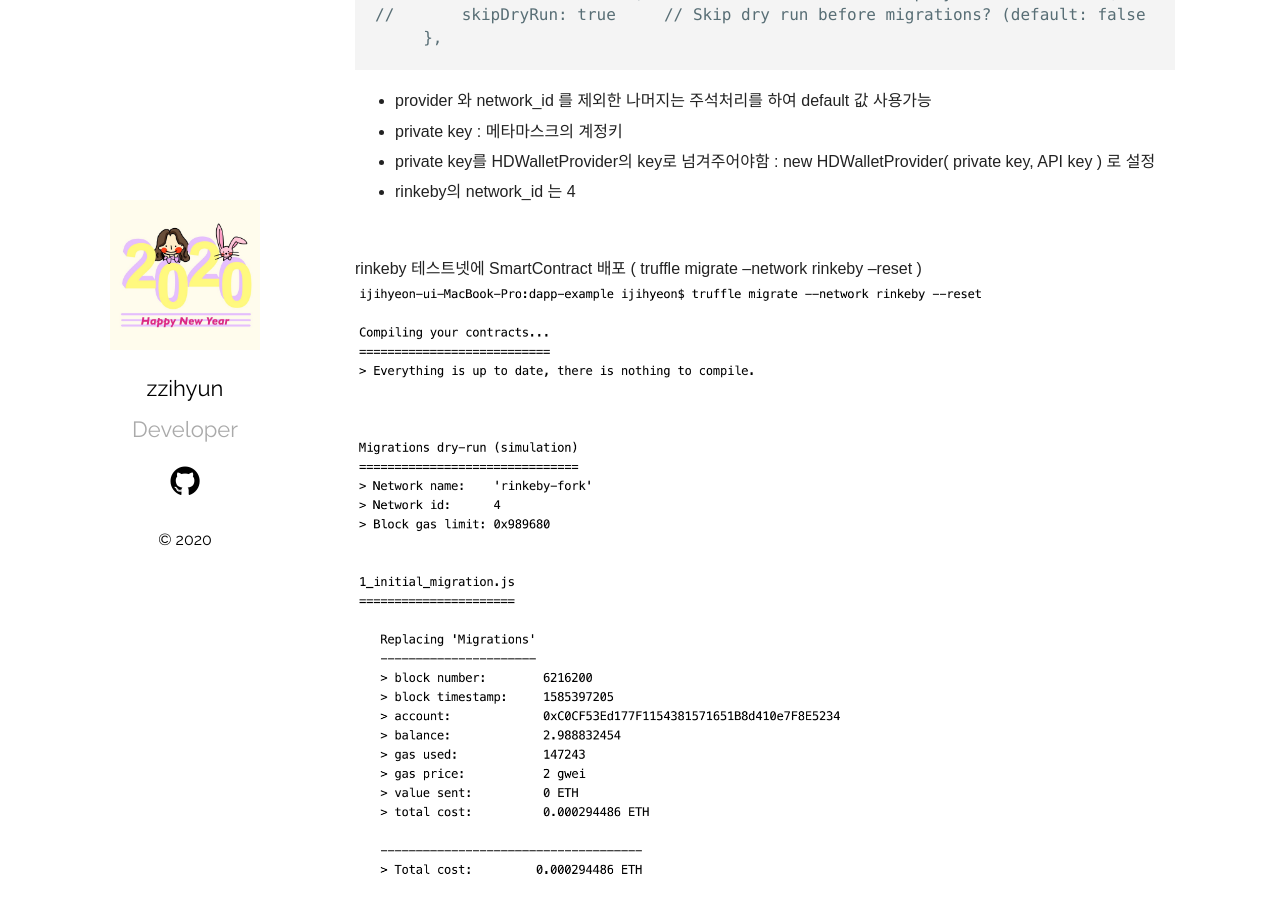
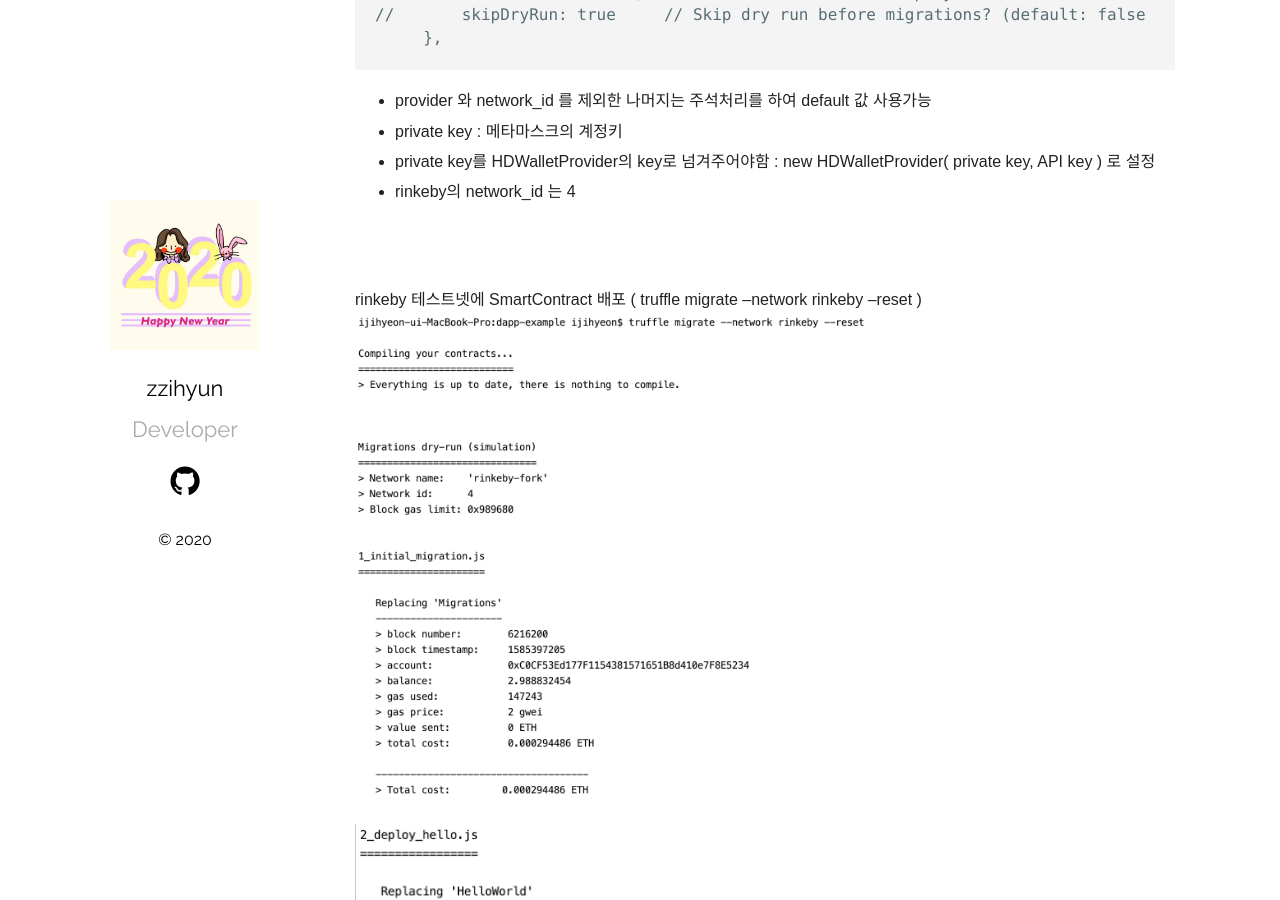
Before and after one commit to jhhhj1002/jhhhj1002.github.io, a Jekyll site: the page built from _posts/2020-03-27-Truffle-in-Blockchain-02.markdown, in a window 1280 px wide and 900 px high, scrolled down 4562 px. Built offline with Jekyll 4.4.1, drawn with Linux system fonts in a browser that asks for light colours.

Commit message:
Update 2020-03-27-Truffle-in-Blockchain-02.markdown

```diff
--- a/_posts/2020-03-27-Truffle-in-Blockchain-02.markdown
+++ b/_posts/2020-03-27-Truffle-in-Blockchain-02.markdown
@@ -115,18 +115,22 @@ Infura 사이트에서 API key 발급 필요
 
 
 <br/>
+<br/>
 rinkeby 테스트넷에 SmartContract 배포 ( truffle migrate --network rinkeby --reset )
-<img src="/assets/imgs/Blockchain&Truffle_16.png" width="80%" height="45%" >
-<img src="/assets/imgs/Blockchain&Truffle_17.png" width="80%" height="45%" >
-<img src="/assets/imgs/Blockchain&Truffle_18.png" width="80%" height="45%" >
-<img src="/assets/imgs/Blockchain&Truffle_19.png" width="80%" height="45%" >
+<img src="/assets/imgs/Blockchain&Truffle_16.png" width="65%" height="35%" >
+<img src="/assets/imgs/Blockchain&Truffle_17.png" width="65%" height="35%" >
+<img src="/assets/imgs/Blockchain&Truffle_18.png" width="65%" height="35%" >
+<img src="/assets/imgs/Blockchain&Truffle_19.png" width="65%" height="35%" >
+
+<br/>
+truffle networks 를 통해 로컬( Ganache )에 배포한 컨트랙트 주소와, Rinkeby에 배포한 컨트랙트 주소 확인 가능
+<img src="/assets/imgs/Blockchain&Truffle_20.png" width="45%" height="35%" >
 
 
-truffle networks 를 통해 로컬( Ganache )에 배포한 컨트랙트 주소와, Rinkeby에 배포한 컨트랙트 주소 확인 가능
-<img src="/assets/imgs/Blockchain&Truffle_20.png" width="80%" height="45%" >
-
-
-< 단위 테스트 >
+<br/>
+* * *
+<br/>
+<h3>< 단위 테스트 ></h3>
 
 현재 실습 진행 상황 : 로컬 Ganache 와 Rinkeby에 배포 완료
 
```
